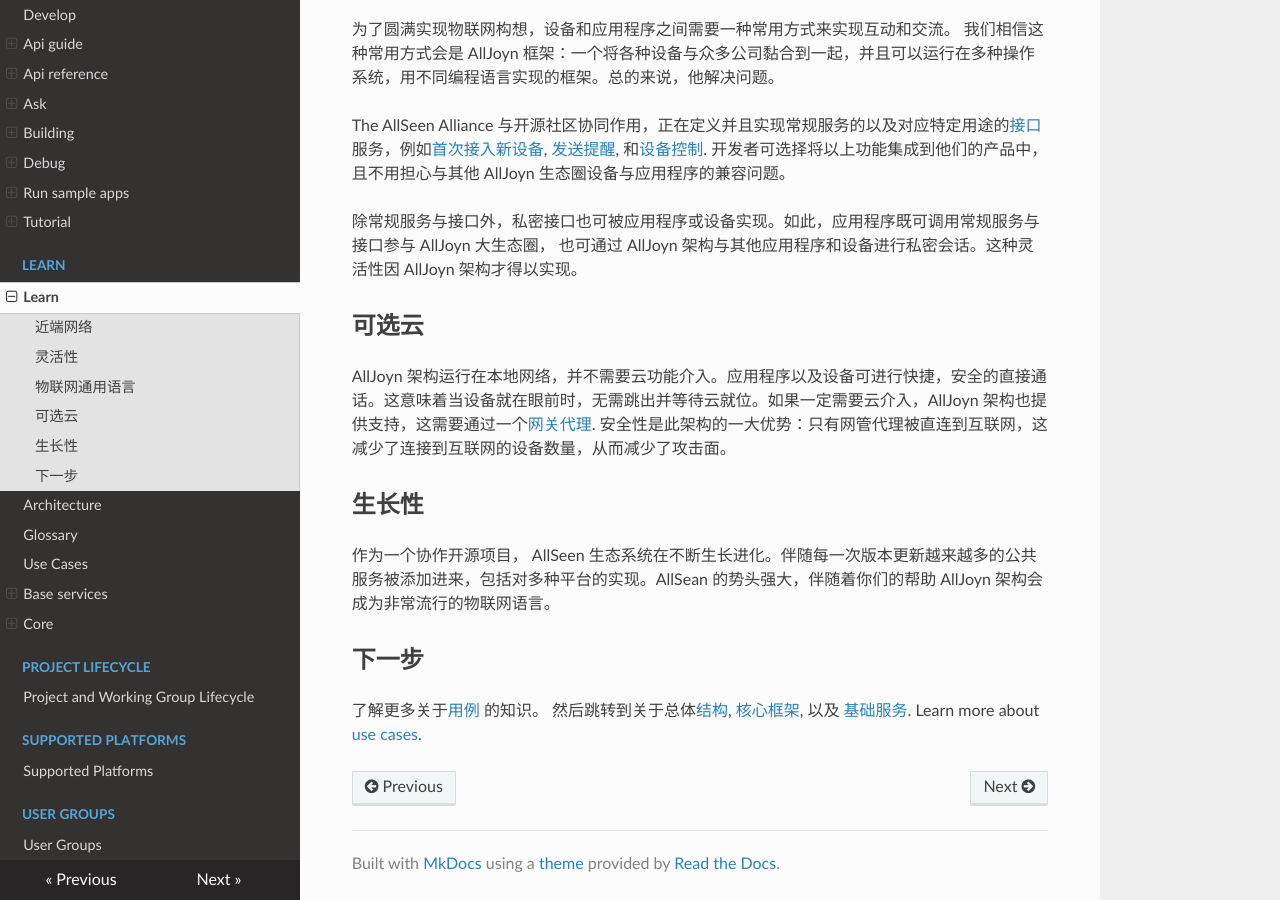
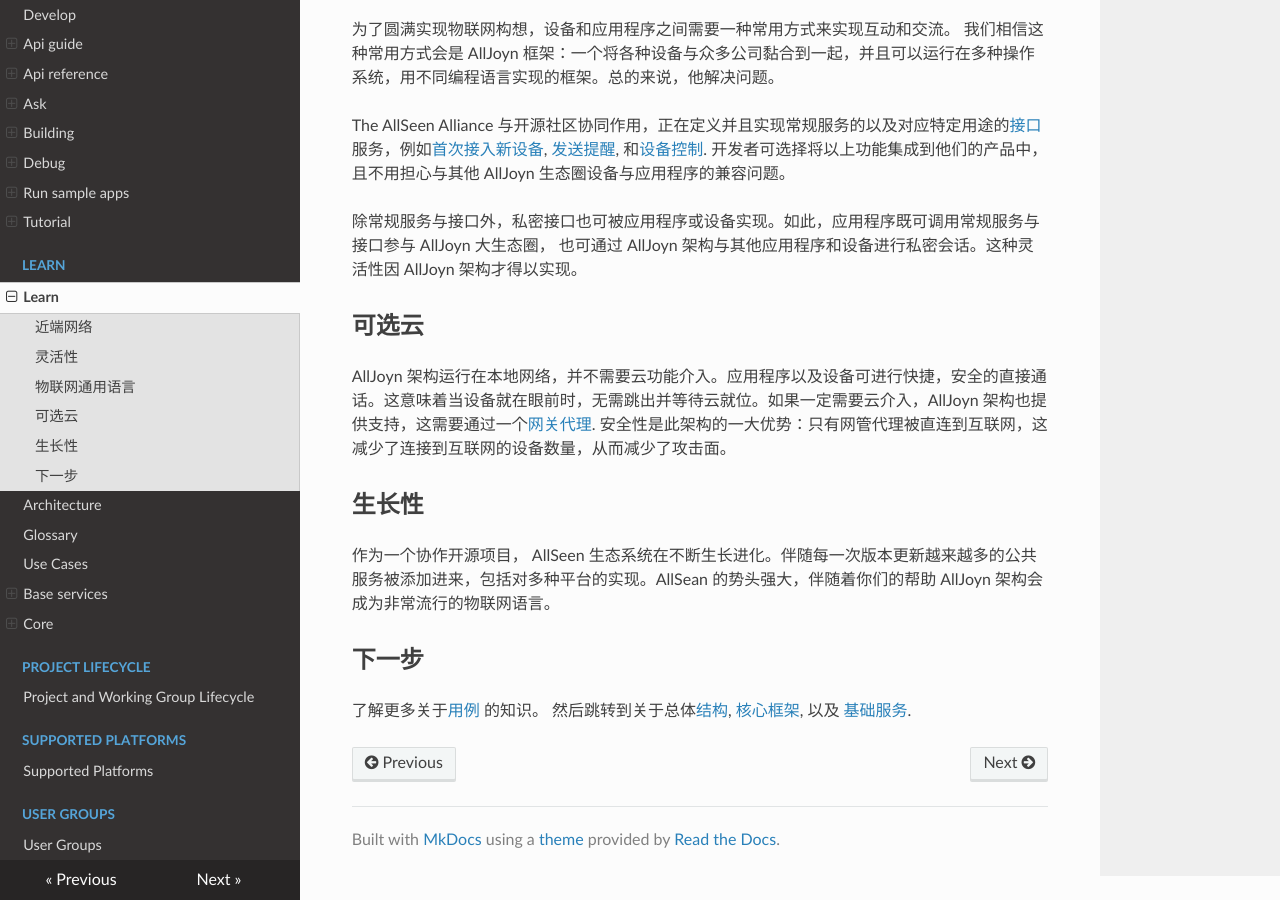
Before and after one commit to smart-conn/alljoyn-zh, an MkDocs documentation site: the page built from docs/learn/index.md, in a window 1280 px wide and 900 px high, scrolled down 751 px. Built offline with MkDocs 1.6.1, drawn with Linux system fonts in a browser that asks for light colours; nearby versions of some CDN libraries.

Commit message:
Update index.md

```diff
--- a/docs/learn/index.md
+++ b/docs/learn/index.md
@@ -34,7 +34,6 @@ AllJoyn 架构运行在本地网络，并不需要云功能介入。应用程序
 ## 下一步
 
 了解更多关于[用例][use-cases] 的知识。 然后跳转到关于总体[结构][arch], [核心框架][core], 以及 [基础服务][services].
-Learn more about [use cases][use-cases].
 
 [interfaces]: /learn/core#busobject
 [onboarding]: /learn/base-services/onboarding
```
